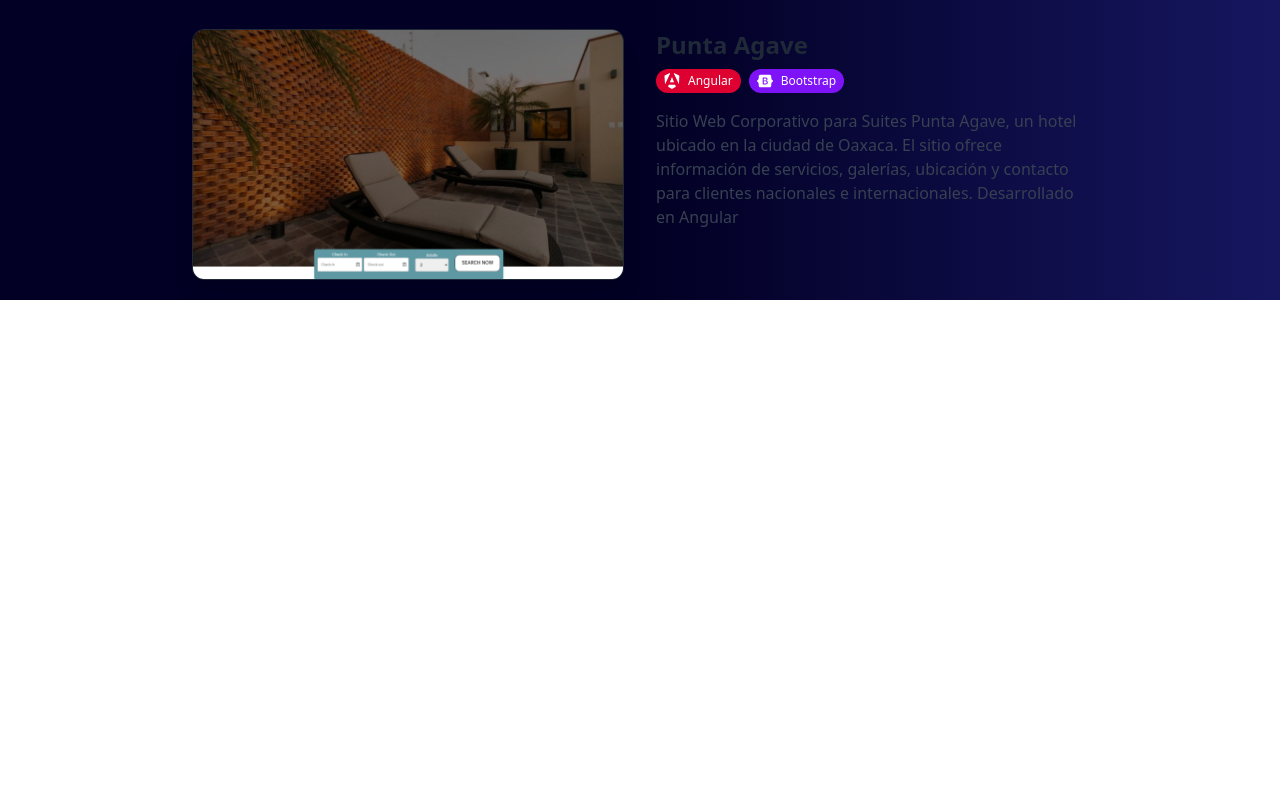
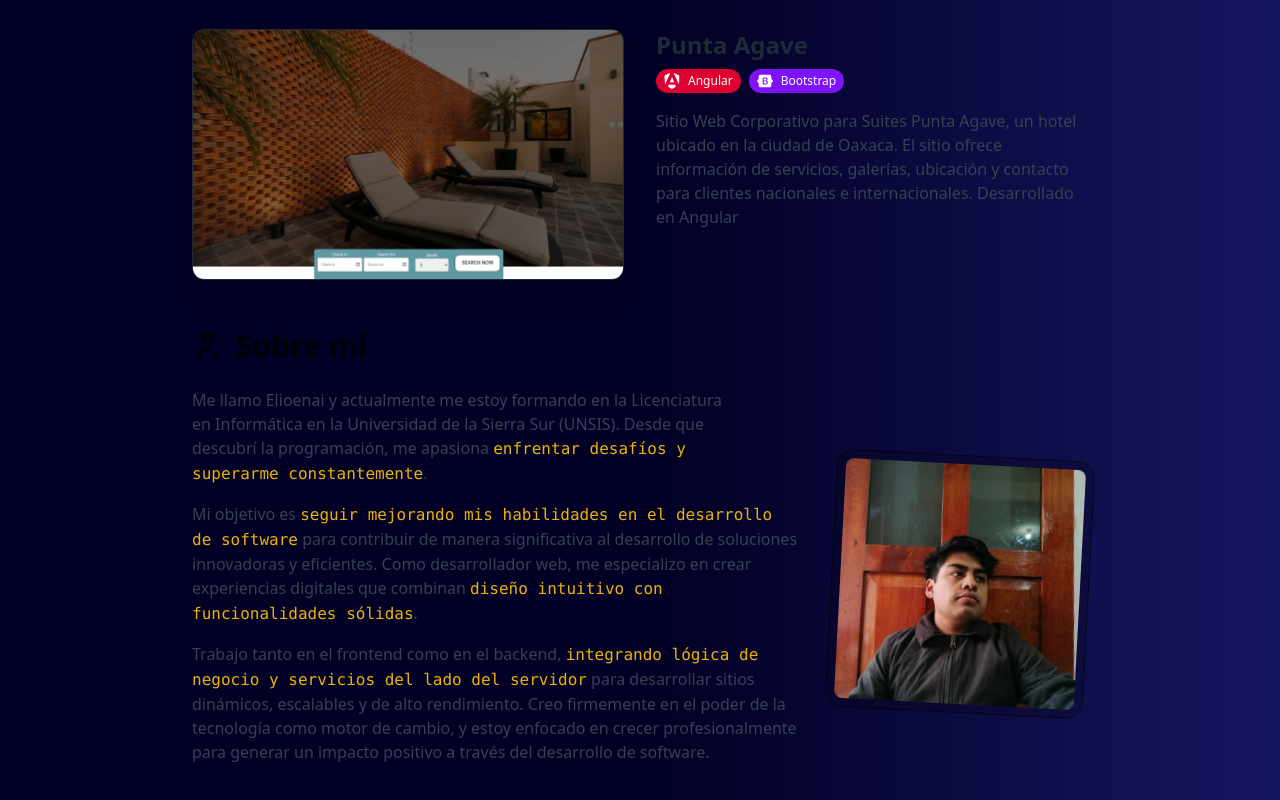
Before and after one commit to ElioenaiJs/Portfolio, an Angular app: page / in a window 1280 px wide. Shown: the part 2263-3063 px from the top of the page. Before the commit the page ends 2563 px from the top, so only its background shows below. Built offline with nearby package versions, Linux system fonts and the light colour scheme.

Commit message:
feat: Add Biography component and integrate it into the layout

```diff
--- /dev/null
+++ b/src/app/components/biography/biography.component.html
@@ -0,0 +1,27 @@
+<section id="sobre-mi" data-section="sobre-mi" class="section undefined scroll-m-20 w-full mx-auto container lg:max-w-4xl md:max-w-2xl mt-12">
+    <h2 class="flex items-center mb-6 text-3xl font-semibold gap-x-3 text-black/80 dark:text-white undefined">
+      <svg class="size-8" width="24" height="24" viewBox="0 0 24 24" stroke-width="2" stroke="currentColor" fill="none" stroke-linecap="round" stroke-linejoin="round">
+        <path stroke="none" d="M0 0h24v24H0z" fill="none"></path>
+        <path d="M8 7a4 4 0 1 0 8 0a4 4 0 0 0 -8 0"></path>
+        <path d="M6 21v-2a4 4 0 0 1 4 -4h4"></path>
+        <path d="M15 19l2 2l4 -4"></path>
+      </svg>
+      Sobre mí
+    </h2>
+
+    <article class="flex flex-col items-center justify-center gap-8 text-gray-700 dark:text-gray-300 md:flex-row">
+      <div class="[&>p]:mb-4 [&>p>strong]:text-yellow-500 dark:[&>p>strong]:text-yellow-100 [&>p>strong]:font-normal [&>p>strong]:font-mono text-pretty order-2 md:order-1">
+        <p>
+            Me llamo Elioenai y actualmente me estoy formando en la Licenciatura en Informática en la Universidad de la Sierra Sur (UNSIS). Desde que descubrí la programación, me apasiona <strong>enfrentar desafíos y superarme constantemente</strong>.
+          </p>
+          <p>
+            Mi objetivo es <strong>seguir mejorando mis habilidades en el desarrollo de software</strong> para contribuir de manera significativa al desarrollo de soluciones innovadoras y eficientes. Como desarrollador web, me especializo en crear experiencias digitales que combinan <strong>diseño intuitivo con funcionalidades sólidas</strong>.
+          </p>
+          <p>
+            Trabajo tanto en el frontend como en el backend, <strong>integrando lógica de negocio y servicios del lado del servidor</strong> para desarrollar sitios dinámicos, escalables y de alto rendimiento. Creo firmemente en el poder de la tecnología como motor de cambio, y estoy enfocado en crecer profesionalmente para generar un impacto positivo a través del desarrollo de software.
+          </p>
+      </div>
+
+      <img width="200" height="200" src="assets/profile.jpeg" alt="" class="order-1 object-cover w-64 h-full p-1 md:order-2 rotate-3 lg:p-2 lg:w-64 aspect-square rounded-2xl bg-black/20 dark:bg-yellow-500/5 ring-1 ring-black/70 dark:ring-white/20" style="object-position: 50% 50%">
+    </article>
+  </section>
--- a/src/app/components/pages/layout/layout.component.html
+++ b/src/app/components/pages/layout/layout.component.html
@@ -1,3 +1,4 @@
 <app-presentacion></app-presentacion>
 <app-experience></app-experience>
 <app-all-projects></app-all-projects>
+<app-biography></app-biography>
--- a/src/app/components/pages/layout/layout.component.ts
+++ b/src/app/components/pages/layout/layout.component.ts
@@ -2,10 +2,11 @@ import { Component } from '@angular/core';
 import { PresentacionComponent } from "../../presentacion/presentacion.component";
 import { ExperienceComponent } from "../../experience/experience.component";
 import { AllProjectsComponent } from "../../all-projects/all-projects.component";
+import { BiographyComponent } from "../../biography/biography.component";
 
 @Component({
   selector: 'app-layout',
-  imports: [PresentacionComponent, ExperienceComponent, AllProjectsComponent],
+  imports: [PresentacionComponent, ExperienceComponent, AllProjectsComponent, BiographyComponent],
   templateUrl: './layout.component.html',
   styleUrl: './layout.component.scss'
 })
```
Also changed, not shown: src/app/components/biography/biography.component.ts (added, +11 -0 lines), src/app/components/biography/biography.component.scss (added), 1 other file (tests, documents, lock files or other folders).
